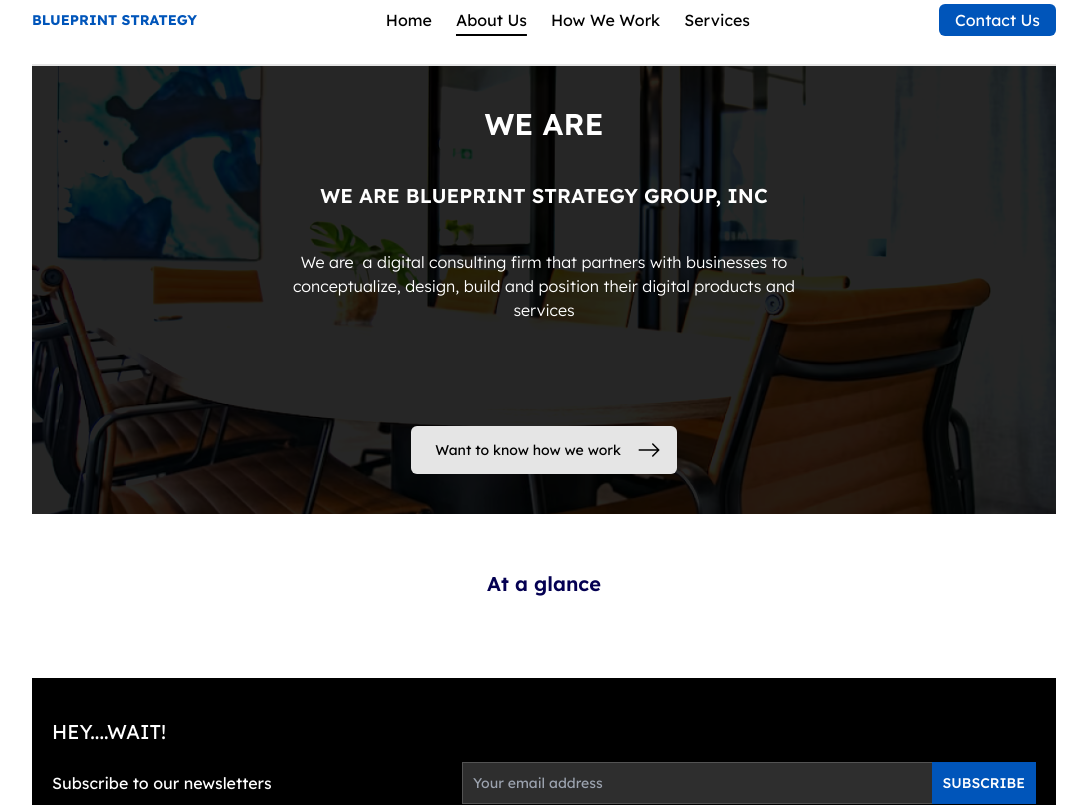
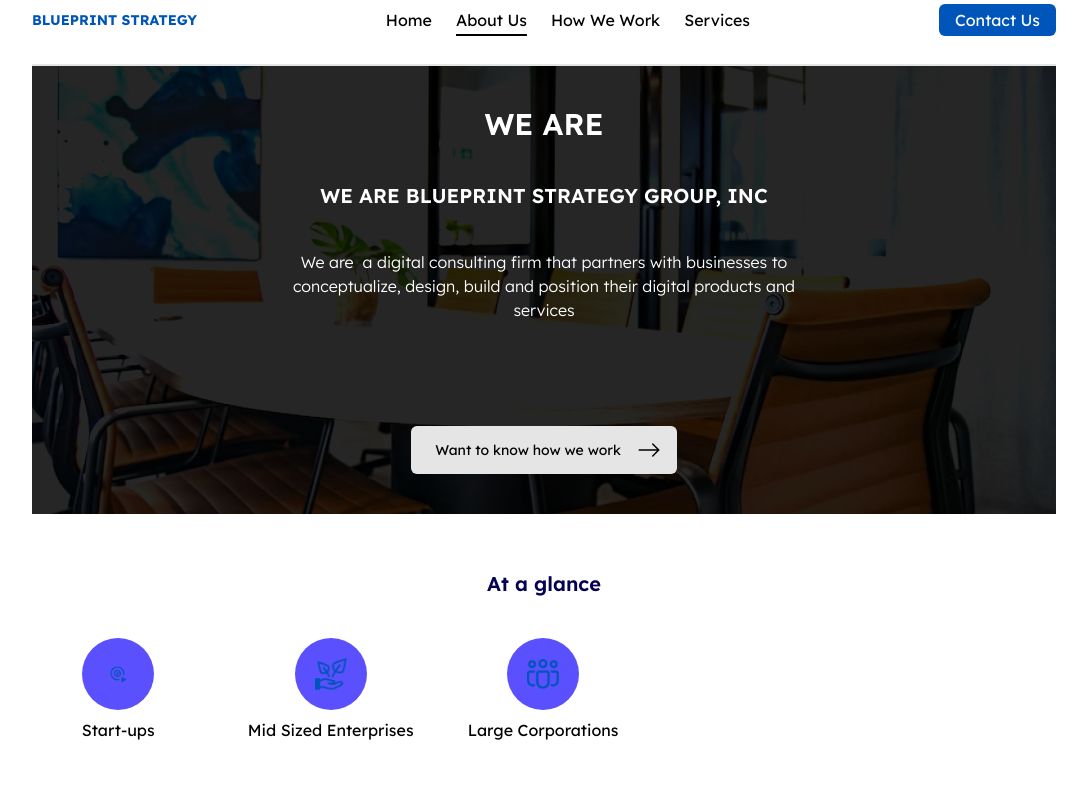
Before and after one commit to EdgarAmpiire/blueprints-web, a React (Create React App) app: page /about-us in a window 1280 px wide. Shown: the top 805 px of the page, without its empty margins (96-1183 px from the left). Built offline with nearby package versions, Linux system fonts and the light colour scheme; what tw-elements would draw is missing.

Commit message:
about us - hero

```diff
--- a/src/features/aboutUs/components/Glance.jsx
+++ b/src/features/aboutUs/components/Glance.jsx
@@ -1,4 +1,7 @@
 import React from "react";
+import vision from "../../../assets/vision.png"
+import culture from "../../../assets/culture.png"
+import team from "../../../assets/team.png"
 
 export const Glance = () => {
   return (
@@ -7,6 +10,34 @@ export const Glance = () => {
         <div className="flex items-center justify-center">
             <h1 className="text-[#040052] font-semibold text-xl">At a glance</h1>
         </div>
+        <div className="flex justify-between w-7/12 gap-10 mt-10">
+          <div className="flex items-center justify-center flex-col w-4/12">
+            <div className="bg-[#5A50FE] py-5 px-5 rounded-full flex items-center justify-center h-[4.5rem] w-[4.5rem] ">
+              <img src={vision} alt="" className="w-fit" />
+            </div>
+            <div className="mt-2">
+              <p>Start-ups</p>
+            </div>
+          </div>
+
+          <div className="flex items-center justify-center flex-col w-4/12">
+            <div className="bg-[#5A50FE] py-5 px-5 rounded-full flex items-center justify-center h-[4.5rem] w-[4.5rem] ">
+              <img src={culture} alt="" className="w-fit" />
+            </div>
+            <div className="mt-2">
+              <p>Mid Sized Enterprises</p>
+            </div>
+          </div>
+
+          <div className="flex items-center justify-center flex-col w-4/12">
+            <div className="bg-[#5A50FE] py-5 px-5 rounded-full flex items-center justify-center h-[4.5rem] w-[4.5rem] ">
+              <img src={team} alt="" className="w-fit" />
+            </div>
+            <div className="mt-2">
+              <p>Large Corporations</p>
+            </div>
+          </div>
+        </div>
     </div>
   </div>
     )
```
